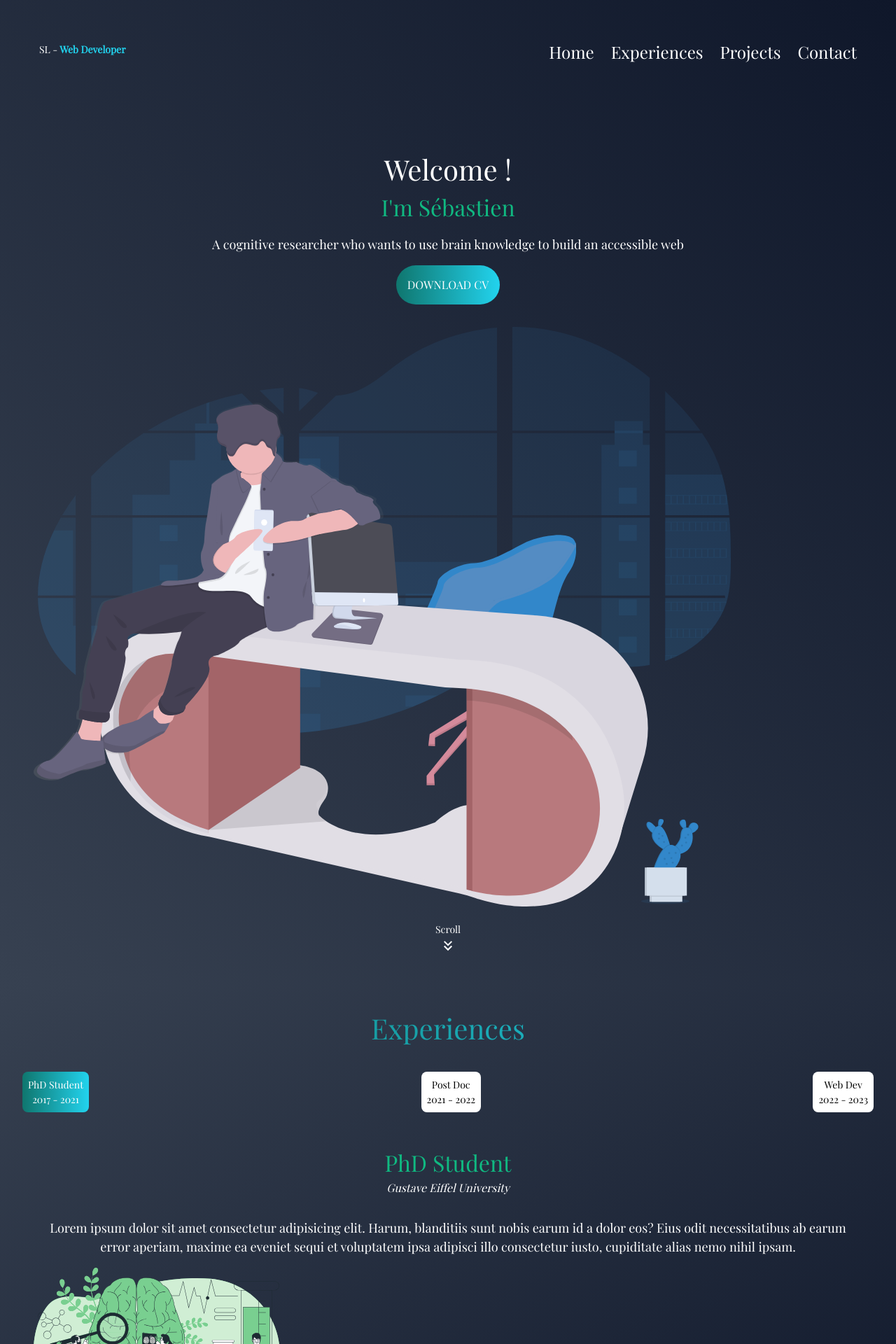
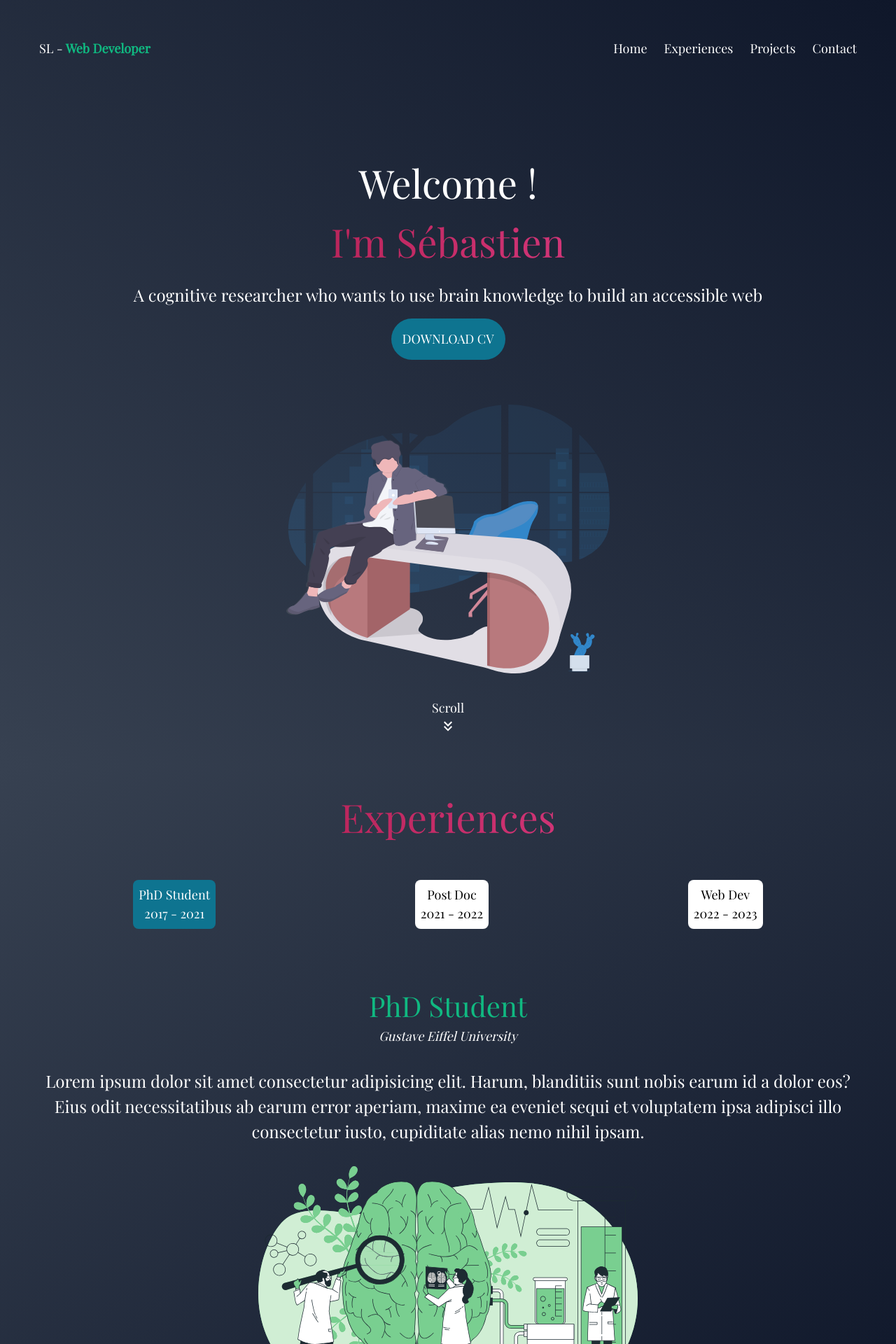
Before and after one commit to SebastienLaurentt/Portfolio-SL, a React (Vite) app: page / in a window 1280 px wide. Shown: the top 1920 px of the page at 70% size. Built offline with nearby package versions, Linux system fonts and the light colour scheme.

Commit message:
section projects and contact and responsible tab for home and experiences

```diff
--- a/src/App/App.tsx
+++ b/src/App/App.tsx
@@ -1,3 +1,4 @@
+import Contact from '../sections/Contact';
 import Experiences from '../sections/Experiences';
 import Home from '../sections/Home';
 import Projects from '../sections/Projects';
@@ -8,6 +9,7 @@ function App() {
       <Home />
       <Experiences />
       <Projects />
+      <Contact />
     </div>
   );
 }
--- a/src/components/Header.tsx
+++ b/src/components/Header.tsx
@@ -13,7 +13,7 @@ import headerCategory from '../data/headerCategory';
       <header className="flex flex-row justify-between p-6 text-white text-lg">
         <div className="">
             <span className="">SL -</span>
-            <span className="font-bold text-cyan-400"> Web Developer</span>
+            <span className="font-bold text-emerald-500"> Web Developer</span>
         </div>
         <div className="md:hidden">
           <IoMdMenu
--- /dev/null
+++ b/src/sections/Contact.tsx
@@ -0,0 +1,53 @@
+function Contact () {
+    return (
+    <section className="bg-gradient-to-tl from-slate-900 to-gray-700 p-8">
+        <h2>Contact</h2>
+
+        <form action="submit" >
+            <div className="flex flex-col gap-y-2 mb-4">
+                <input
+                type="text"
+                label="Name"
+                placeholder="Name"
+                className=""
+                isRequired
+                />
+
+                <input
+                type="text"
+                label="Username"
+                placeholder="Email"
+                className=""
+                isRequired
+                />
+
+                <input
+                type="text"
+                label="Name"
+                placeholder="Subject"
+                className=""
+                isRequired
+                />
+
+
+                <textarea
+                type="text"
+                label="Username"
+                placeholder="Please describe your request"
+                className=""
+                isRequired
+                />
+            </div>
+
+
+        <button className=" text-white bg-cyan-700 text-md p-4 rounded-full">
+            SEND REQUEST
+          </button>
+
+        </form>
+
+
+    </section>
+    );
+  }
+export default Contact;
--- a/src/sections/Experiences.tsx
+++ b/src/sections/Experiences.tsx
@@ -16,34 +16,34 @@ function Experiences() {
   if (activeButton === 'PhD Student') {
     sectionContent = (
       <div className="">
-        <h4 className="mb-0">PhD Student</h4>
-        <h5 className="">Gustave Eiffel University</h5>
+        <h3 className="mb-0">PhD Student</h3>
+        <h4 className="">Gustave Eiffel University</h4>
         <p className="">
           Lorem ipsum dolor sit amet consectetur adipisicing elit. Harum, blanditiis sunt nobis earum id a dolor eos? Eius odit necessitatibus ab earum error aperiam, maxime ea eveniet sequi et voluptatem ipsa adipisci illo consectetur iusto, cupiditate alias nemo nihil ipsam.
         </p>
-        <img src={brainlogo} alt="" className="mt-4 h-52" />
+        <img src={brainlogo} alt="" className="mt-4 md:mt-8 h-52 md:h-80 mx-auto" />
       </div>
     );
   } else if (activeButton === 'Post Doc') {
     sectionContent = (
       <>
-        <h4 className="mb-0">Post Doc</h4>
-        <h5 className="">Gustave Eiffel University</h5>
+        <h3 className="mb-0">Post Doc</h3>
+        <h4 className="">Gustave Eiffel University</h4>
         <p className="">
         Lorem ipsum dolor sit amet consectetur adipisicing elit. Harum, blanditiis sunt nobis earum id a dolor eos? Eius odit necessitatibus ab earum error aperiam, maxime ea eveniet sequi et voluptatem ipsa adipisci illo consectetur iusto, cupiditate alias nemo nihil ipsam.
         </p>
-        <img src={carlogo} alt="" className="mt-4 h-52" />
+        <img src={carlogo} alt="" className="mt-4 md:mt-8 h-52 md:h-80 mx-auto" />
       </>
     );
   } else if (activeButton === 'Web Dev') {
     sectionContent = (
       <>
-        <h4 className="mb-0">Web Dev</h4>
-        <h5 className="">O'Clock Company</h5>
+        <h3 className="mb-0">Web Dev</h3>
+        <h4 className="">O'Clock Company</h4>
         <p className="">
         Lorem ipsum dolor sit amet consectetur adipisicing elit. Harum, blanditiis sunt nobis earum id a dolor eos? Eius odit necessitatibus ab earum error aperiam, maxime ea eveniet sequi et voluptatem ipsa adipisci illo consectetur iusto, cupiditate alias nemo nihil ipsam.
         </p>
-        <img src={computerlogo} alt="" className="mt-4 h-52" />
+        <img src={computerlogo} alt="" className="mt-4 md:mt-12 h-52 md:h-80 mx-auto" />
       </>
     );
   }
@@ -51,11 +51,11 @@ function Experiences() {
   return (
     <section className="bg-gradient-to-tl from-slate-900 to-gray-700 min-h-screen p-8">
       <h2>Experiences</h2>
-      <div className="flex flex-row justify-between mt-4">
+      <div className="flex flex-row justify-around mt-4 p-4">
         <button
           className={`${
             activeButton === 'PhD Student'
-              ? 'bg-gradient-to-r from-teal-700 to-cyan-400 text-white'
+              ? 'bg-cyan-700 text-white'
               : 'bg-white text-black'
           } flex flex-col p-2 rounded-lg items-center`}
           onClick={() => handleButtonClick('PhD Student')}
@@ -66,7 +66,7 @@ function Experiences() {
         <button
           className={`${
             activeButton === 'Post Doc'
-              ? 'bg-gradient-to-r from-teal-700 to-cyan-400 text-white'
+              ? 'bg-cyan-700 text-white'
               : 'bg-white text-black'
           } flex flex-col p-2 rounded-lg items-center`}
           onClick={() => handleButtonClick('Post Doc')}
@@ -77,7 +77,7 @@ function Experiences() {
         <button
           className={`${
             activeButton === 'Web Dev'
-              ? 'bg-gradient-to-r from-teal-700 to-cyan-400 text-white'
+              ? 'bg-cyan-700 text-white'
               : 'bg-white text-black'
           } flex flex-col p-2 rounded-lg items-center`}
           onClick={() => handleButtonClick('Web Dev')}
@@ -86,7 +86,7 @@ function Experiences() {
           <span>2022 - 2023</span>
         </button>
       </div>
-      <section className="p-4 text-white w-full text-center mt-8 flex flex-col">
+      <section className="p-4 md:p-8  w-full text-center mt-8 flex flex-col">
         {sectionContent}
       </section>
     </section>
--- a/src/sections/Home.tsx
+++ b/src/sections/Home.tsx
@@ -9,26 +9,26 @@ function Home() {
   return (
     <section className="bg-gradient-to-bl from-slate-900 to-gray-700 min-h-screen p-8">
       <Header />
-      <section className="p-4">
-        <div className="text-white w-full text-center mt-20 mb-8">
-          <h3 className="mb-0"> Welcome ! </h3>
-          <h4 className=""> I'm Sébastien </h4>
+      <section className="p-4 md:p-8">
+        <div className=" w-full text-center mt-20 mb-8 md:mb-16">
+          <span className="text-4xl md:text-5xl text-white mb-0"> Welcome ! </span>
+          <h2 className="mb-4"> I'm Sébastien </h2>
           <p className="">
             {' '}
             A cognitive researcher who wants to use brain knowledge to build an
             accessible web{' '}
           </p>
-          <button className="bg-gradient-to-r from-teal-700 to-cyan-400 text-md p-4 rounded-full">
+          <button className="text-white bg-cyan-700 text-md md:text-lg p-4 rounded-full">
             DOWNLOAD CV
           </button>
         </div>
         <div>
-          <img src={deskLogo} alt="" className="" />
+          <img src={deskLogo} alt="" className="h-60 md:h-96 mx-auto" />
         </div>
 
       </section>
       <div className="text-white text-center mt-4 animate-bounce">
-        <span className="text-base"> Scroll</span>
+        <span className=""> Scroll</span>
         <div className="flex flex-row justify-center">
           <MdKeyboardDoubleArrowDown size={24} />
         </div>
--- a/src/sections/Projects.tsx
+++ b/src/sections/Projects.tsx
@@ -1,12 +1,34 @@
+import codit from '../assets/codit.png';
+
 function Projects () {
     return (
-    <section className="bg-gradient-to-bl from-slate-900 to-gray-700 min-h-screen p-8">
+    <section className="bg-gradient-to-bl from-slate-900 to-gray-700 p-8">
         <h2>Projects</h2>
-        <div className="flex flex-row justify-center mt-4">
-            <button className="bg-gradient-to-r from-teal-700 to-cyan-400 text-white flex flex-col p-2 rounded-lg">
-                <span>Codit</span>
-                <span>2023 - </span>
-            </button>
+        <div className="flex flex-col bg-gray-700  rounded-lg p-4">
+            <div className="flex justify-center mb-4">
+                <img src={codit} alt="" className="rounded-xl hover:md:scale-[0.99]" />
+            </div>
+            <div className="">
+                <h5>
+                    Codit
+                </h5>
+                <div className=" flex gap-x-2 text-cyan-400 mb-4">
+                    <span>
+                        Javascript
+                    </span>
+                    <span>
+                        React
+                    </span>
+                    <span>
+                        Tailwind
+                    </span>
+                </div>
+                <p>Lorem ipsum dolor, sit amet consectetur adipisicing elit. Molestiae ipsam saepe quia laborum nobis consequatur.</p>
+                <div className="text-gray-300 flex gap-x-4 italic">
+                    <a href="https://codit-three.vercel.app/"> View Website  </a>
+                    <a href=""> View GitHub  </a>
+                </div>
+            </div>
         </div>
 
 
--- a/src/styles/index.css
+++ b/src/styles/index.css
@@ -12,30 +12,39 @@
   }
 
   h2 {
-    @apply bg-gradient-to-r from-teal-700 to-cyan-400 bg-clip-text text-transparent text-center text-4xl mb-8;
+    @apply bg-gradient-to-r from-rose-800 to-pink-500 bg-clip-text text-transparent text-center text-4xl md:text-5xl mb-8;
   }
 
   h3 {
-    @apply text-4xl;
+    @apply text-emerald-500 text-3xl md:text-4xl mb-4;
   }
 
   h4 {
-    @apply  text-emerald-500 text-3xl mb-4;
+    @apply  italic mb-8 text-white text-md md:text-lg;
   }
 
   h5 {
-    @apply  italic mb-8;
+    @apply  text-xl  text-emerald-500;;
   }
 
   p {
-    @apply text-lg  mb-4;
+    @apply text-lg md:text-xl text-white mb-4;
   }
 
   span {
-    @apply text-base mb-0;
+    @apply text-base md:text-lg;
   }
 
   strong {
     @apply font-semibold;
   }
+
+  li {
+    @apply text-lg mb-0;
+  }
+
+  input, textarea {
+    @apply bg-gray-700 border border-slate-400 rounded-lg p-2;
+  }
+
 }
```
Also changed, not shown: src/assets/codit.png (added), src/assets/logo.svg (deleted).
